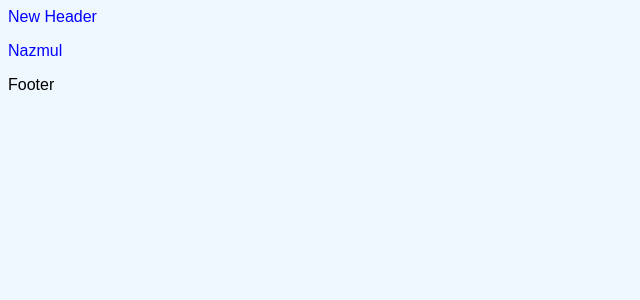
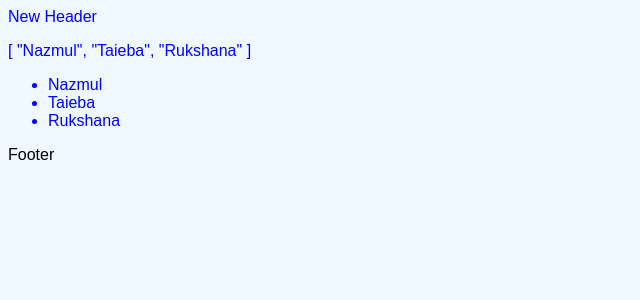
Before and after one commit to csenazmul/vueprojv2, a Vue app: page / in a window 1280 px wide. Shown: the top 300 px of the page, without its empty margins (0-640 px from the left). Built offline with nearby package versions, Linux system fonts and the light colour scheme; a web font is replaced by a local one.

Commit message:
Control Child From Parent- Props-25.2

```diff
--- a/src/App.vue
+++ b/src/App.vue
@@ -1,6 +1,7 @@
 <template>
   <div>
-      <app-header :myName="name" />
+      <!-- <app-header :myName="name" /> -->
+      <app-header :myStudent="students" />
       <app-footer/>
 
   </div>
@@ -12,7 +13,8 @@ import Footer from './Components/Header_footer/Footer';
 export default {
   data(){
     return {
-      name: "Nazmul"
+      name: "Nazmul",
+      students: ["Nazmul", "Taieba", "Rukshana"]
     }
   },
   components: {
--- a/src/Components/Header_footer/Header.vue
+++ b/src/Components/Header_footer/Header.vue
@@ -1,13 +1,27 @@
 <template>
     <div>
         New Header
-        <p>{{myName}}</p>
+        <!-- <p>{{myName}}</p> -->
+        <p>{{myStudent}}</p>
+        <ul>
+            <li v-for="stu in myStudent"  :key="stu">
+                {{stu}}
+            </li>
+        </ul>
     </div>
 </template>
 
 <script>
 export default {
-    props: ['myName']
+    props: {
+        // myName:{
+        //     type: String,
+        //     required : true
+        // },
+        myStudent:{
+            type: Array
+        }
+    }
 }
 </script>
 
```
